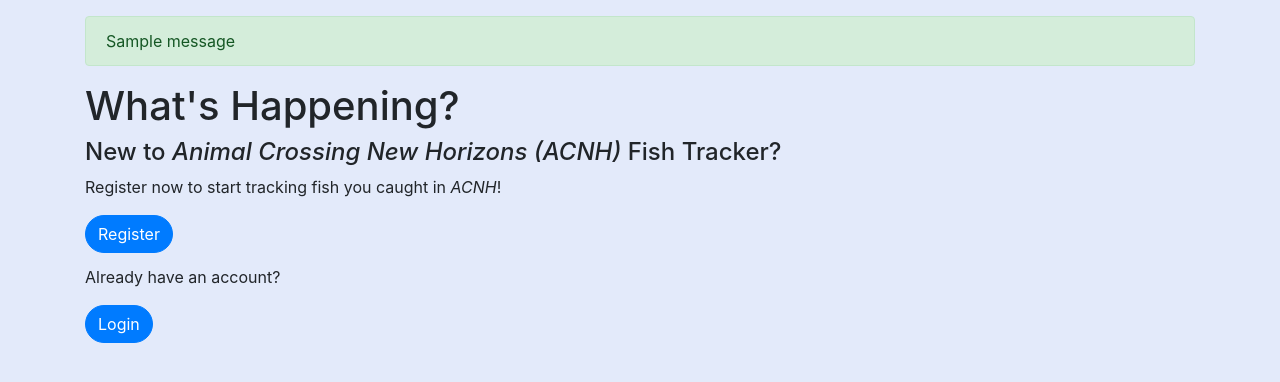
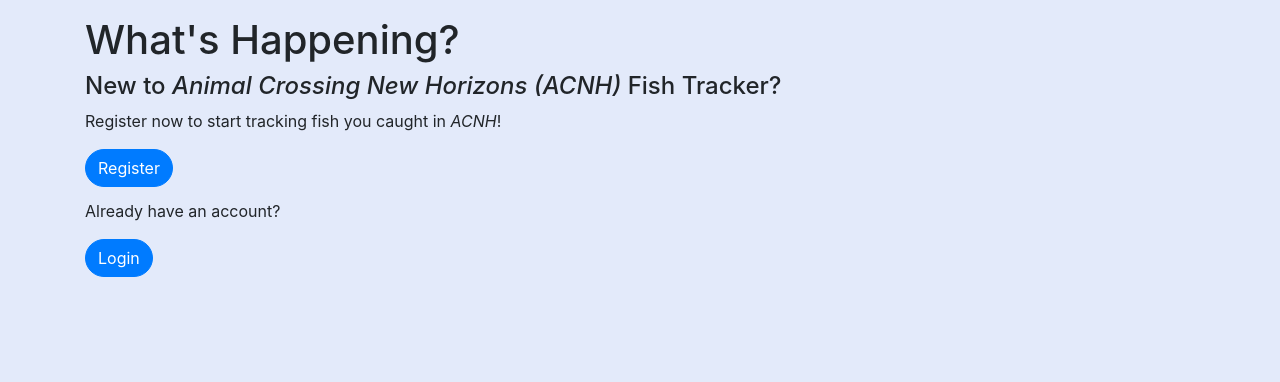
Before and after one commit to kristychu/SBcapstone1, a Flask app: page / in a window 1280 px wide. Shown: the part 46-428 px from the top of the page. Run offline with Flask 2, Linux system fonts and the light colour scheme; tables that the repository leaves empty hold one stand-in row (values such as "Sample post"); one stand-in notice (Sample message) is shown; some libraries are stand-ins or nearby versions.

Commit message:
add message container

```diff
--- a/templates/base.html
+++ b/templates/base.html
@@ -41,9 +41,8 @@
           </ul>
       </nav>
 <div class="container">
-  {% for category, message in get_flashed_messages(with_categories=True) %}
-  <div class="alert alert-{{ category }}">{{ message }}</div>
-  {% endfor %}
+  <div id="message-container">
+  </div>
 
   {% block content %}
   {% endblock %}
```
